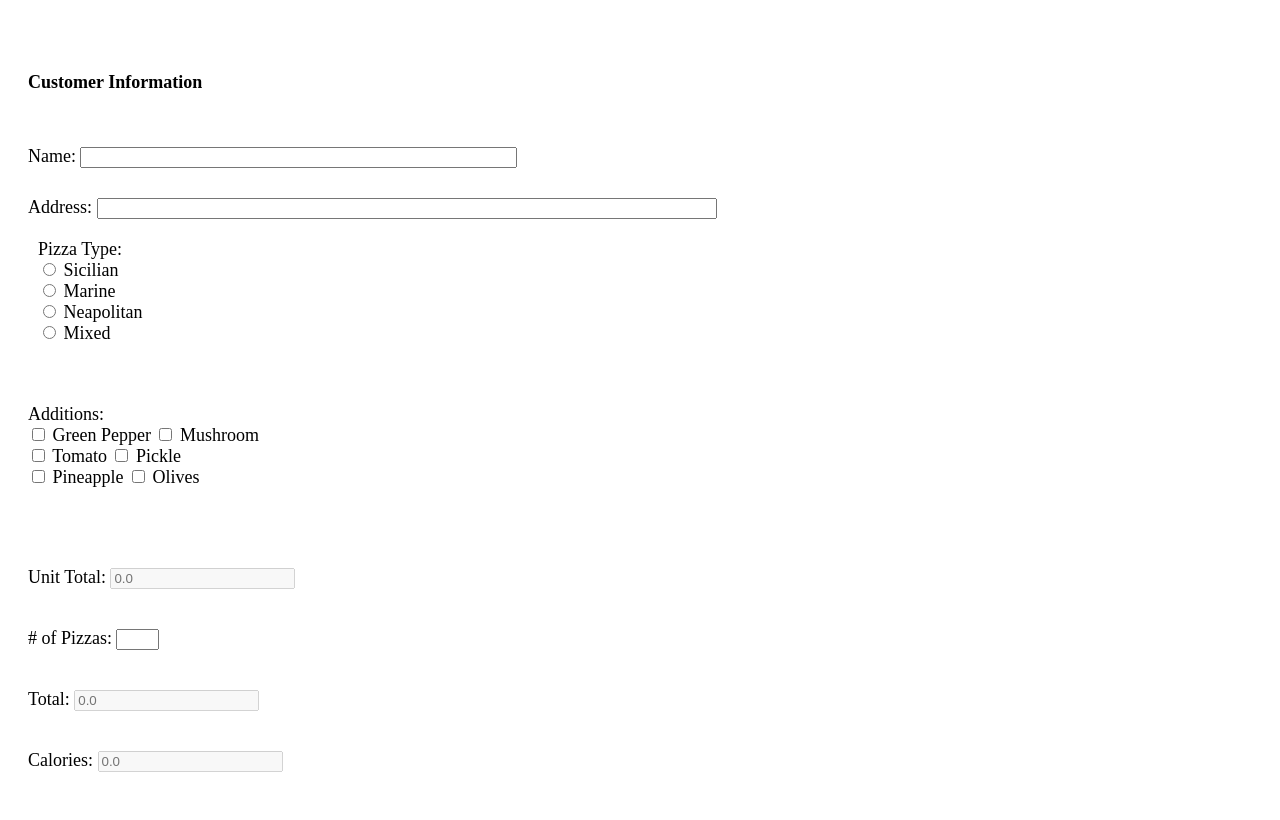
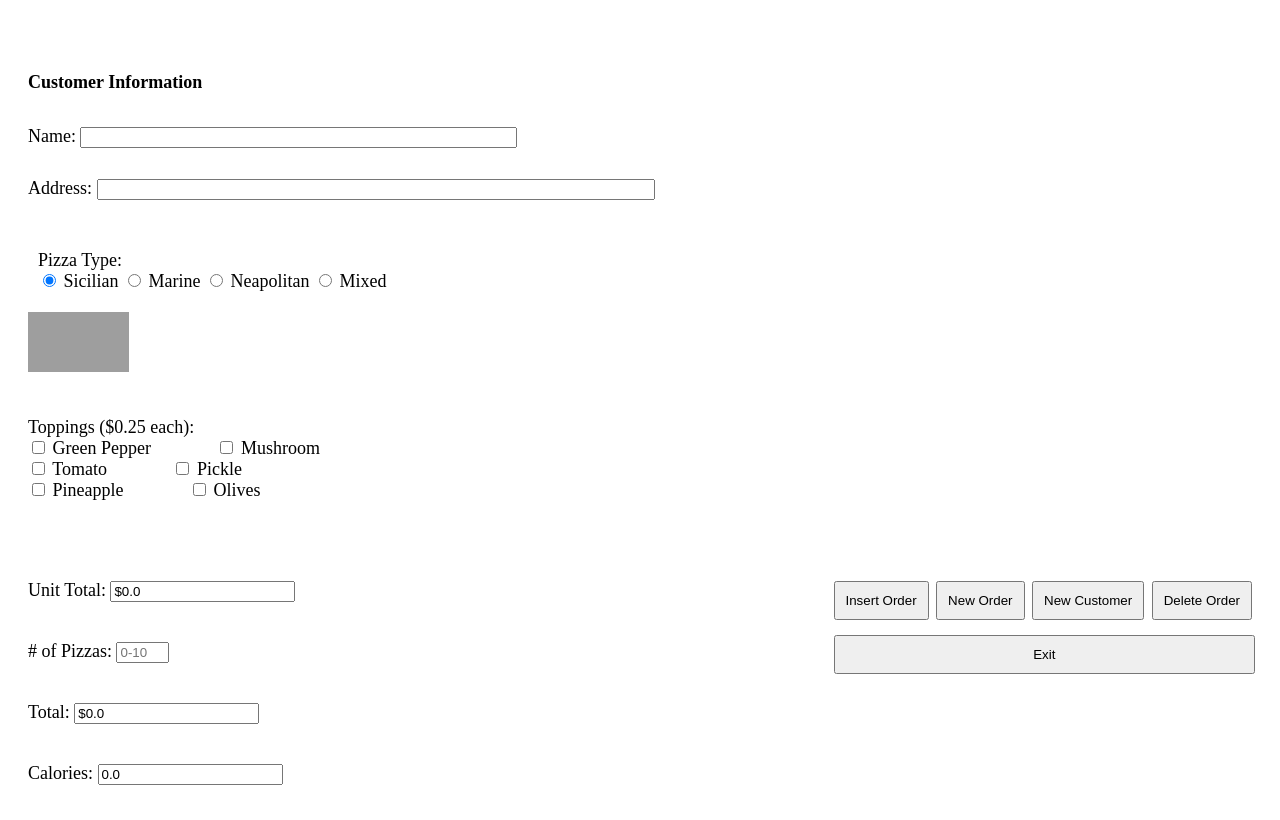
Before and after one commit to HSA-Columbus/pizza-ordering-system-XintoMax, a Flask app: page / in a window 1280 px wide. After the commit the page ends 785 px from the top, so only its background shows below. Run offline with Flask 2, Linux system fonts and the light colour scheme; grey boxes are pictures that could not be loaded.

Commit message:
base code

```diff
--- a/main.py
+++ b/application.py
@@ -23,7 +23,7 @@ def home():
 
 @app.route('/order_placed')
 def order():
-    pass
+    render_template("orderfinish.html")
 
 
 if __name__ == "__main__":
--- a/static/main.css
+++ b/static/main.css
@@ -4,19 +4,43 @@ body {
 div {
     padding: 20px 10px 20px;
 }
-
 .user {
     width: 35%;
-    margin-top: 30px;
+    margin-top: 10px;
+    margin-bottom: 30px;
 }
 .address {
-    width: 50%;
-    margin-top: 30px;
+    width: 45%;
+    margin-bottom: 30px;
 }
 .totals {
     margin-top: 40px;
 }
 .pizza_num {
     margin-top: 40px;
-    width: 35px;
+    width: 45px;
 }
+.right-toppings {
+    margin-left: 65px;
+}
+img {
+    width: 101px;
+    height: 60px;
+}
+.left-side {
+    float: left;
+}
+.right-side {
+    float: right;
+}
+.orderb {
+    margin-top: 40px;
+    margin-left: 3px;
+    margin-bottom: 15px;
+    padding: 10px;
+}
+.exit {
+    width: 100%;
+    margin-left: 3px;
+    padding: 10px;
+}
--- a/template/home.html
+++ /dev/null
@@ -1,52 +0,0 @@
-<!DOCTYPE html>
-<html lang="en">
-<head>
-    <link rel="stylesheet" href="../static/main.css">
-    <meta charset="UTF-8">
-    <title>Ordering Screen</title>
-</head>
-<body>
-    <div class="main">
-        <form action="/template/order.html">
-            <div class="div1">
-                <h4>Customer Information</h4>
-                <label for="name">Name: <input class="user" type="text" id="name"></label><br>
-                <label for="address">Address: <input class="address" type="text" id="address"></label><br>
-                    <div class="div1-1">
-                    <label>Pizza Type:</label><br>
-
-                    <input type="radio" required name="group1" value="input1" id="input1">
-                            <label for="input1">Sicilian</label><br>
-                    <input type="radio" required name="group1" value="input2" id="input2">
-                            <label for="input2">Marine</label><br>
-                    <input type="radio" required name="group1" value="input3" id="input3">
-                            <label for="input3">Neapolitan</label><br>
-                    <input type="radio" required name="group1" value="input4" id="input4">
-                            <label for="input4">Mixed</label><br>
-                    </div>
-            </div>
-            <div class="div2">
-                <label>Additions:</label><br>
-
-                <input type="checkbox" name="group2" value="gp" id="gp">
-                        <label for="gp">Green Pepper</label>
-                <input type="checkbox" name="group2" value="mushroom" id="mushroom">
-                        <label for="mushroom">Mushroom</label><br>
-                <input type="checkbox" name="group2" value="tomato" id="tomato">
-                        <label for="tomato">Tomato</label>
-                <input type="checkbox" name="group2" value="input4" id="input4">
-                        <label for="pickle">Pickle</label><br>
-                <input type="checkbox" name="group2" value="pineapple" id="pineapple">
-                        <label for="pineapple">Pineapple</label>
-                <input type="checkbox" name="group2" value="olive" id="olive">
-                        <label for="olive">Olives</label>
-            </div>
-            <div>
-                <label for="unit_total">Unit Total: <input class="totals" type="text" id="unit_total" disabled placeholder="0.0"></label><br>
-                <label for="pizza_number"># of Pizzas: <input class="pizza_num" type="number" id="pizza_number"></label><br>
-                <label for="total">Total: <input class="totals" type="text" id="total" disabled placeholder="0.0"></label><br>
-                <label for="calorie">Calories: <input class="totals" type="text" id="calorie" disabled placeholder="0.0"></label><br>
-            </div>
-    </div>
-</body>
-</html>
--- /dev/null
+++ b/templates/home.html
@@ -0,0 +1,90 @@
+<!DOCTYPE html>
+<html lang="en">
+<head>
+    <link rel="stylesheet" href="../static/main.css">
+    <meta charset="UTF-8">
+    <title>Ordering Screen</title>
+    <script>
+        function im(image) {
+        if (image === 'op1')
+            image = 'https://www.mrfarah.com/assets/html/student-files/student.t.fowsantia-131202075532.jpeg';
+        else if (image === 'op2')
+            image = 'https://www.mrfarah.com/assets/html/student-files/student.t.fowsantia-131202075608.jpeg';
+        else if (image === 'op3')
+            image = 'https://www.mrfarah.com/assets/html/student-files/student.t.fowsantia-131202075647.jpeg';
+        else if (image === 'op4')
+            image = 'https://www.mrfarah.com/assets/html/student-files/student.t.fowsantia-131202075751.jpeg';
+        document.getElementById('op').src = image;
+    }
+        function unit_price_set(pizza) {
+        var pizza_num = document.getElementById('pizza_number').value;
+        if (pizza === 'p1' || pizza === 'p2' || pizza === 'p3' || pizza === 'y')
+            pizza = Number(5.50 * pizza_num);
+            if (pizza === 'gp' || pizza === 'mushroom' || pizza === 'tomato' || pizza === 'pickle' || pizza === 'olive')
+                pizza = 5.50 * pizza_num + 0.25;
+            else if (pizza === 'pineapple') {
+                alert('You disgusting human.');
+                pizza = 5.50 * pizza_num + 1;
+            }
+        else if (pizza === 'p4' || pizza === 'y' )
+            pizza ="$" + 6 * pizza_num;
+        document.getElementById("unit_total").value ="$" + pizza;
+    }
+</script>
+</head>
+<body>
+    <div class="main">
+        <form>
+            <div class="div1">
+                <h4>Customer Information</h4>
+                <label for="name">Name: <input class="user" type="text" id="name"></label><br>
+                <label for="address">Address: <input class="address" type="text" id="address"></label><br>
+                    <div class="div1-1">
+                    <label>Pizza Type:</label><br>
+
+                    <input type="radio" checked name="group1" value="input1" id="input1" onClick="im('op1');unit_price_set('p1');">
+                            <label for="input1">Sicilian</label>
+                    <input type="radio" name="group1" value="input2" id="input2" onClick="im('op2');unit_price_set('p2');">
+                            <label for="input2">Marine</label>
+                    <input type="radio" name="group1" value="input3" id="input3" onClick="im('op3');unit_price_set('p3');">
+                            <label for="input3">Neapolitan</label>
+                    <input type="radio" name="group1" value="input4" id="input4" onClick="im('op4');unit_price_set('p4');">
+                            <label for="input4">Mixed</label>
+                    </div>
+                <img id="op" src="https://www.mrfarah.com/assets/html/student-files/student.t.fowsantia-131202075532.jpeg" alt="test">
+            </div>
+            <div class="div2">
+                <label>Toppings ($0.25 each):</label><br>
+
+                <input type="checkbox" name="group2" value="gp" id="gp" onClick="unit_price_set('gp')">
+                        <label for="gp">Green Pepper</label>
+                <input class="right-toppings" type="checkbox" name="group2" value="mushroom" id="mushroom" onClick="unit_price_set('mushroom')">
+                        <label for="mushroom">Mushroom</label><br>
+                <input type="checkbox" name="group2" value="tomato" id="tomato" onClick="unit_price_set('tomato')">
+                        <label for="tomato">Tomato</label>
+                <input class="right-toppings" type="checkbox" name="group2" value="input4" id="pickle" onClick="unit_price_set('pickle')">
+                        <label for="pickle">Pickle</label><br>
+                <input type="checkbox" name="group2" value="pineapple" id="pineapple" onClick="unit_price_set('pineapple')">
+                        <label for="pineapple">Pineapple</label>
+                <input class="right-toppings" type="checkbox" name="group2" value="olive" id="olive" onClick="unit_price_set('olive')">
+                        <label for="olive">Olives</label>
+            </div>
+            <div class="left-side">
+                <label for="unit_total">Unit Total: <input class="totals" type="text" readonly id="unit_total" value="$0.0"></label><br>
+                <label for="pizza_number"># of Pizzas: <input class="pizza_num" type="number" id="pizza_number" max="10" placeholder="0-10" onClick="unit_price_set('y')"></label><br>
+                <label for="total">Total: <input class="totals" type="text" id="total" readonly value="$0.0"></label><br>
+                <label for="calorie">Calories: <input class="totals" type="text" id="calorie" readonly value="0.0"></label><br>
+
+            </div>
+            <div class="right-side">
+                <button class="orderb">Insert Order</button>
+                <button class="orderb">New Order</button>
+                <button class="orderb" type="reset">New Customer</button>
+                <button class="orderb">Delete Order</button><br>
+                <button class="exit">Exit</button>
+            </div>
+        </form>
+    </div>
+
+</body>
+</html>
```
Also changed, not shown: pizza_images/Marine.jpg (renamed from Marine.jpg), pizza_images/Mixed.jpg (renamed from Mixed.jpg), pizza_images/Napoliten.jpg (renamed from Napoliten.jpg), pizza_images/Sicilian.jpg (renamed from Sicilian.jpg), templates/orderfinish.html (renamed from template/order.html).
